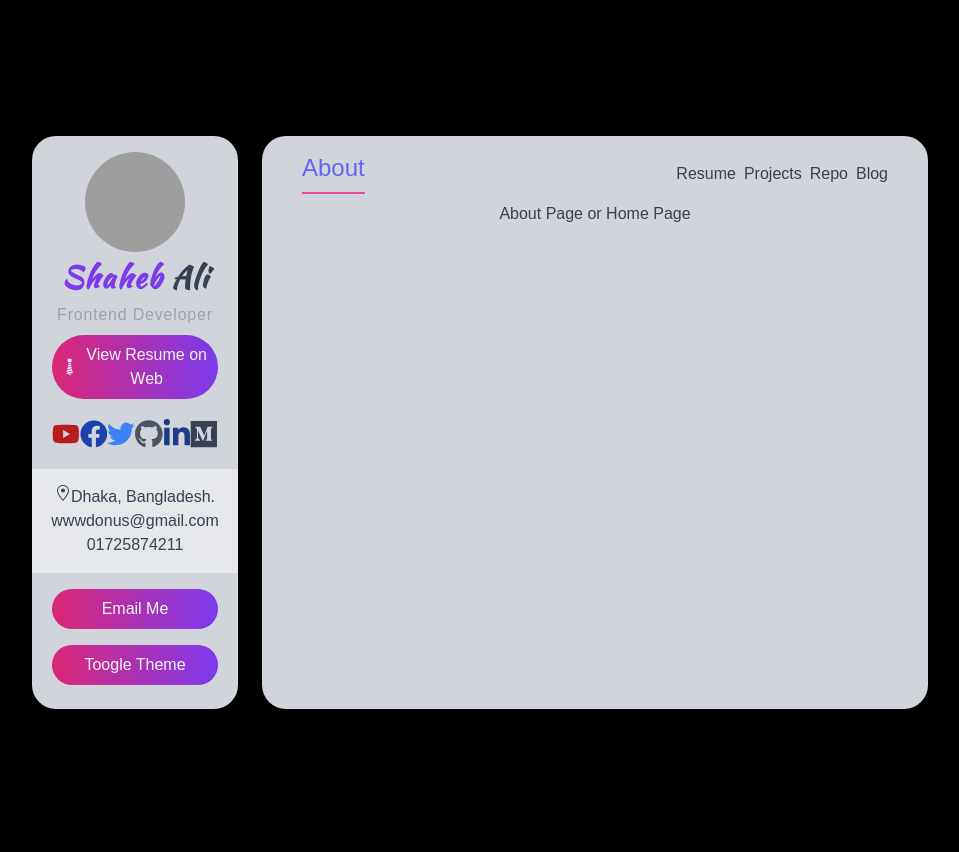
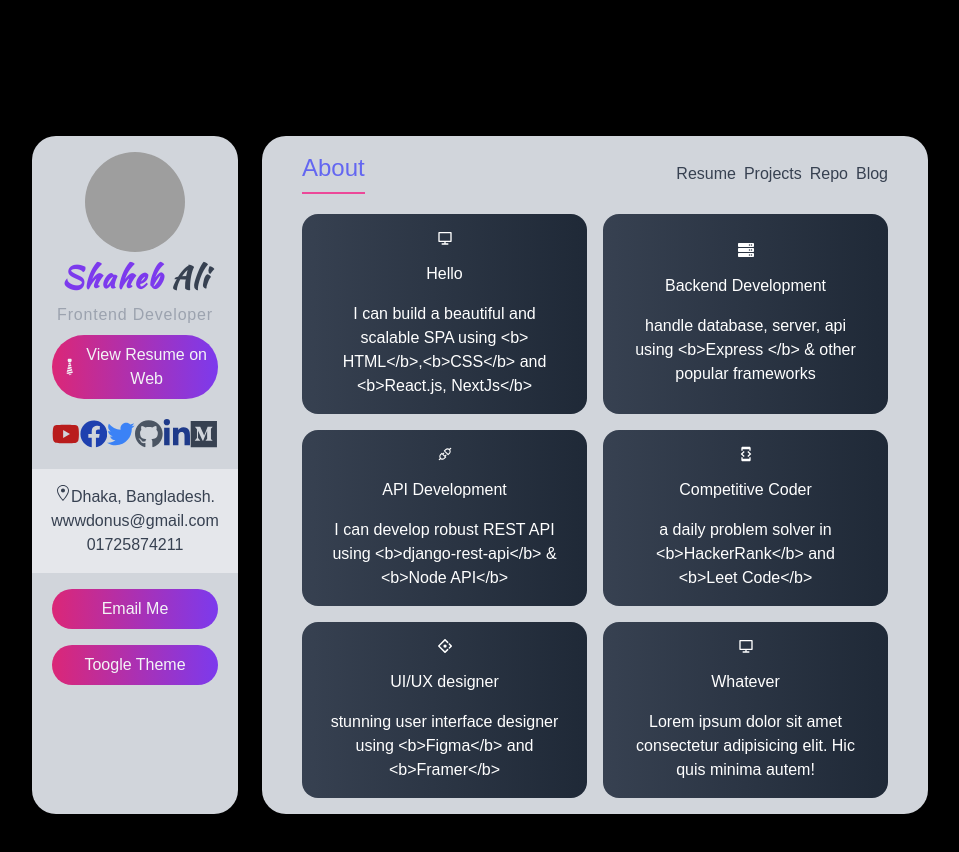
Before and after one commit to systembugbd/programmer-profile, a Next.js app: page / in a window 1280 px wide. Shown: the top 852 px of the page, without its empty margins (160-1119 px from the left). Built offline with nearby package versions, Linux system fonts and the light colour scheme; grey boxes are pictures that could not be loaded.

Commit message:
about updated

```diff
--- /dev/null
+++ b/Components/ServiceCard.tsx
@@ -0,0 +1,16 @@
+import { FunctionComponent } from "react";
+import { MyService } from "../data/type";
+
+const ServiceCard: FunctionComponent<{ service: MyService }> = ({
+  service: { Icon, title, disc },
+}) => {
+  return (
+    <div className="flex flex-col items-center justify-center px-6 py-4 text-white rounded-2xl bg-gradient-to-r from-gray-700 to-gray-800">
+      <Icon />
+      <h3 className="py-4">{title}</h3>
+      <p>{disc}</p>
+    </div>
+  );
+};
+
+export default ServiceCard;
--- /dev/null
+++ b/data/data.ts
@@ -0,0 +1,38 @@
+import { RiComputerLine } from "react-icons/ri";
+import { FaServer } from "react-icons/fa";
+import { AiOutlineAntDesign, AiOutlineApi } from "react-icons/ai";
+import { MdDeveloperMode } from "react-icons/md";
+import { MyService } from "./type";
+
+export const services: MyService[] = [
+  {
+    Icon: RiComputerLine,
+    title: "Hello",
+    disc: "I can build a beautiful and scalable SPA using <b> HTML</b>,<b>CSS</b>   and <b>React.js, NextJs</b> ",
+  },
+  {
+    Icon: FaServer,
+    title: "Backend  Development",
+    disc: "handle database, server, api using <b>Express </b> & other popular frameworks",
+  },
+  {
+    Icon: AiOutlineApi,
+    title: "API Development",
+    disc: "I can develop robust  REST API using <b>django-rest-api</b>  & <b>Node API</b> ",
+  },
+  {
+    Icon: MdDeveloperMode,
+    title: "Competitive Coder",
+    disc: "a daily problem solver in <b>HackerRank</b>  and <b>Leet Code</b> ",
+  },
+  {
+    Icon: AiOutlineAntDesign,
+    title: "UI/UX designer",
+    disc: "stunning user interface designer using <b>Figma</b>  and  <b>Framer</b> ",
+  },
+  {
+    Icon: RiComputerLine,
+    title: "Whatever",
+    disc: "Lorem ipsum dolor sit amet consectetur adipisicing elit. Hic quis minima autem!",
+  },
+];
--- /dev/null
+++ b/data/type.ts
@@ -0,0 +1,6 @@
+import { IconType } from "react-icons";
+export interface MyService {
+  title: string;
+  disc: string;
+  Icon: IconType;
+}
--- a/pages/_app.tsx
+++ b/pages/_app.tsx
@@ -15,7 +15,7 @@ function MyApp({ Component, pageProps }) {
         <div className="col-span-12 p-4 overflow-hidden text-center bg-gray-300 md:col-span-4 xl:px-5 2xl:px-10 lg:px-5 lg:my-20 lg:col-span-4 xl:col-span-3 rounded-3xl">
           <Sidebar />
         </div>
-        <div className="col-span-12 p-4 px-10 text-center bg-gray-300 md:col-span-8 lg:my-20 lg:col-span-8 xl:col-span-9 rounded-3xl">
+        <div className="col-span-12 p-4 px-4 text-center bg-gray-300 lg:px-10 md:col-span-8 lg:my-20 lg:col-span-8 xl:col-span-9 rounded-3xl">
           <Navbar />
           <Component {...pageProps} />
         </div>
--- /dev/null
+++ b/pages/api/profile.ts
@@ -0,0 +1,6 @@
+import { NextApiRequest, NextApiResponse } from "next";
+import profileConfig from "../../profile.config";
+
+export default (req: NextApiRequest, res: NextApiResponse) => {
+  res.status(200).json(profileConfig);
+};
--- a/pages/index.tsx
+++ b/pages/index.tsx
@@ -1,9 +1,45 @@
+import { services } from "../data/data";
+import ServiceCard from "../Components/ServiceCard";
+
 const index = () => {
   return (
-    <div>
-      <h2>About Page or Home Page</h2>
+    <div className="grid grid-cols-1 gap-4 mt-3 md:grid-cols-2 lg:grid-cols-2">
+      {services.map((service, key) => (
+        <ServiceCard service={service} />
+      ))}
     </div>
   );
 };
 
 export default index;
+
+// import { GetServerSidePropsContext, GetStaticPropsContext } from "next";
+
+//getStaticProps get data from static api
+// export const getStaticProps = async (context: GetStaticPropsContext) => {
+//   const res = await fetch("http://localhost:3000/api/profile");
+//   const data = await res.json();
+
+//   console.log("Server static", data);
+//   return {
+//     props: {
+//       profile: data,
+//     },
+//   };
+// };
+
+//Get Server side data from api which is change able
+// export const getServerSideProps = async (
+//   context: GetServerSidePropsContext
+// ) => {
+//   const res = await fetch("http://localhost:3000/api/profile");
+//   const data = await res.json();
+
+//   console.log("Server:", data);
+
+//   return {
+//     props: {
+//       profile: data,
+//     },
+//   };
+// };
```
